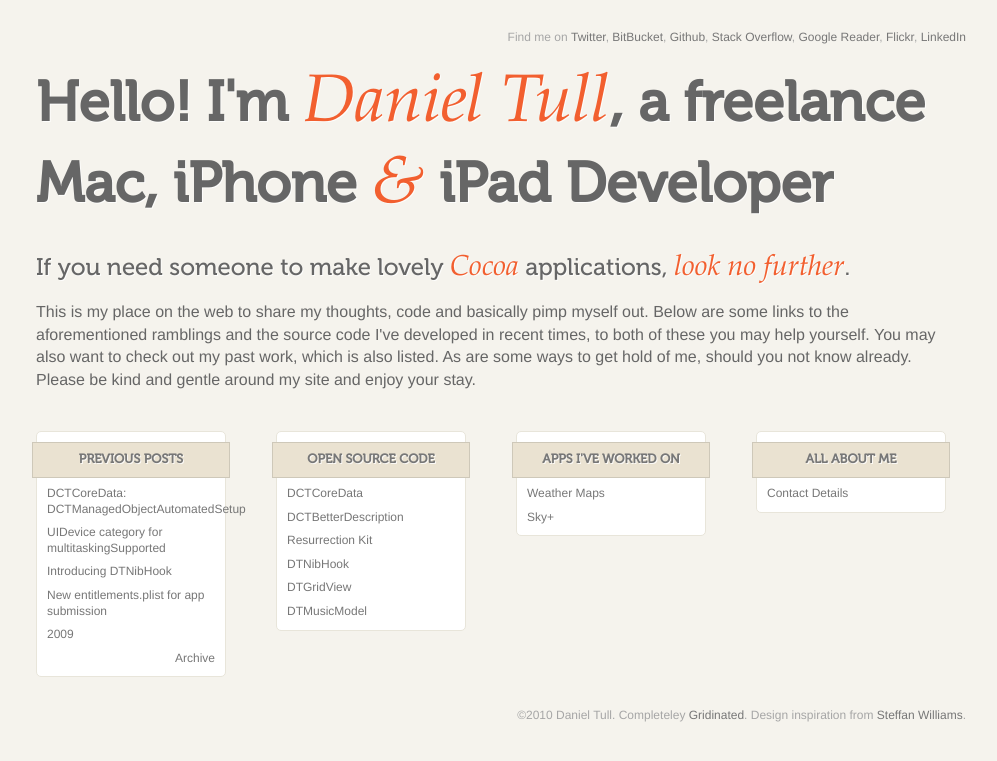
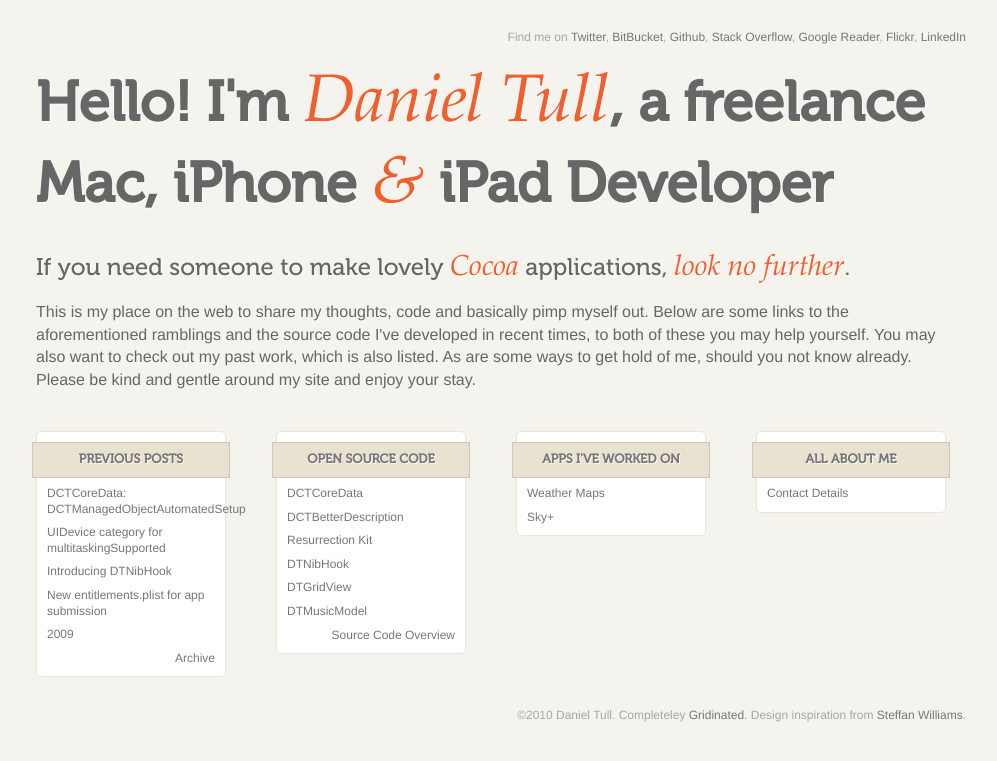
Before and after one commit to danielctull/danielctull.github.com, a Jekyll site: the page built from index.html, in a window 1280 px wide. Shown: the top 761 px of the page, without its empty margins (149-1146 px from the left). Built offline with Jekyll 4.4.1, drawn with Linux system fonts in a browser that asks for light colours.

Commit message:
Added a link to the overview page for the source code.

```diff
--- a/_includes/opensourcemenu.html
+++ b/_includes/opensourcemenu.html
@@ -6,4 +6,5 @@
 	<li><a href="http://bitbucket.org/danielctull/dtnibhook">DTNibHook</a></li>
 	<li><a href="http://bitbucket.org/danielctull/dtgridview/">DTGridView</a></li>
 	<li><a href="http://bitbucket.org/danielctull/dtmusicmodel/">DTMusicModel</a></li>
+	<li class="more"><a href="/code/">Source Code Overview</a></li>
 </ul>
```
